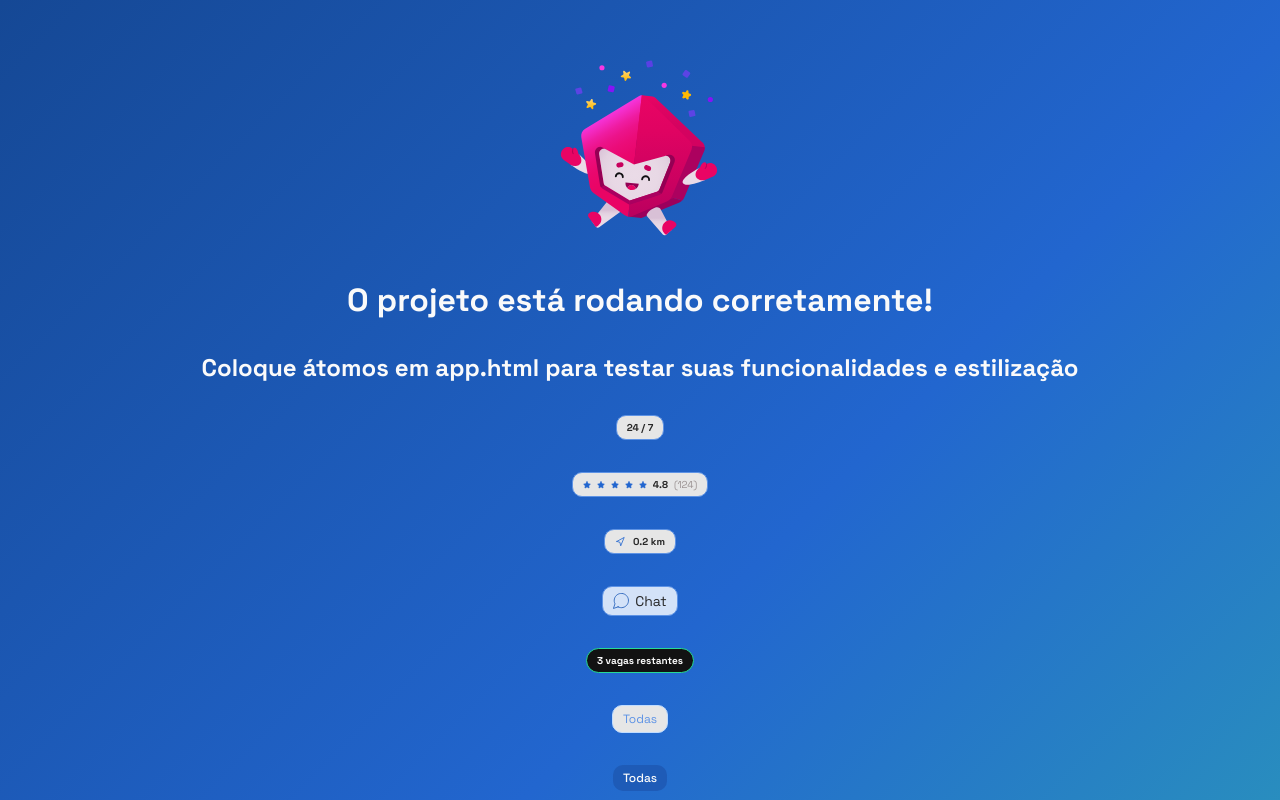
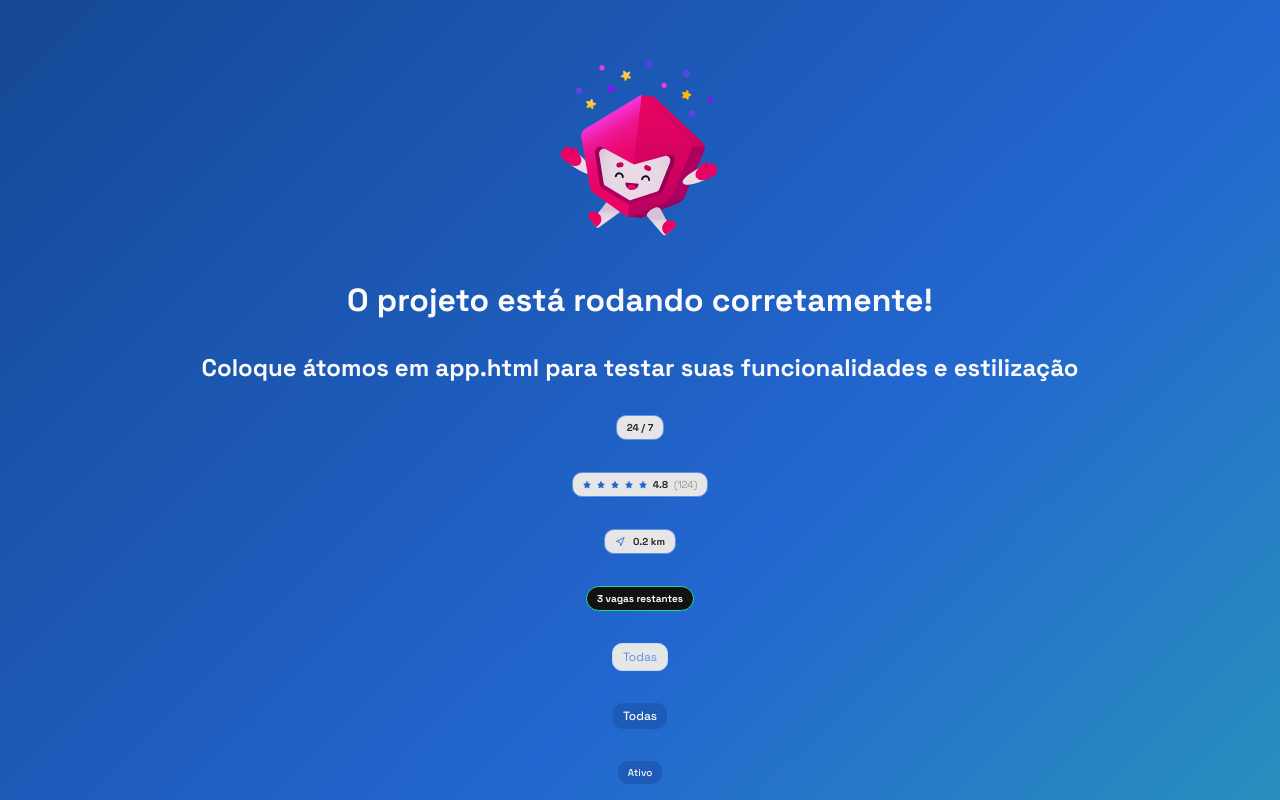
Before and after one commit to porque-o-java-exige/estaciona-ai-front, an Angular app: page / in a window 1280 px wide. Shown: the top 800 px of the page. Built offline with nearby package versions, Linux system fonts and the light colour scheme.

Commit message:
refactor(chip): remove chat variant

```diff
--- a/src/app/app.html
+++ b/src/app/app.html
@@ -5,7 +5,6 @@
   <app-chip text="24 / 7"></app-chip>
   <app-chip variant="rating" text="4.8" subtext="(124)"></app-chip>
   <app-chip variant="distance" text="0.2 km"></app-chip>
-  <app-chip variant="chat" text="Chat"></app-chip>
   <app-chip variant="parking-spots" text="3 vagas restantes"></app-chip>
   <app-chip variant="reservation-filter" text="Todas"></app-chip>
   <app-chip variant="reservation-filter" text="Todas" [isActive]="true"></app-chip>
--- a/src/app/components/atoms/chip/chip.scss
+++ b/src/app/components/atoms/chip/chip.scss
@@ -31,20 +31,6 @@
         img {
             width: 12px;
             height: 12px;
-        }
-    }
-
-    &.chip-chat {
-        background-color: $clr-blue-100;
-
-        p {
-            font-weight: normal;
-            font-size: 14px;
-        }
-
-        img {
-            width: 16px;
-            height: 16px;
         }
     }
 
--- a/src/app/components/atoms/chip/chip.ts
+++ b/src/app/components/atoms/chip/chip.ts
@@ -1,12 +1,11 @@
 import { Component, computed, input } from '@angular/core';
 
-export type chipVariant = 'attribute' | 'rating' | 'distance' | 'chat' | 'parking-spots' | 'reservation-filter' | 'status'
+export type chipVariant = 'attribute' | 'rating' | 'distance' | 'parking-spots' | 'reservation-filter' | 'status'
 
 const variantIcon:Record<chipVariant, string[]> = {
   attribute: [],
   rating: ['star-icon.svg', 'star-icon.svg', 'star-icon.svg', 'star-icon.svg', 'star-icon.svg'],
   distance: ['distance-icon.svg'],
-  chat: ['chat-icon.svg'],
   "parking-spots": [],
   "reservation-filter": [],
   status: []
```
